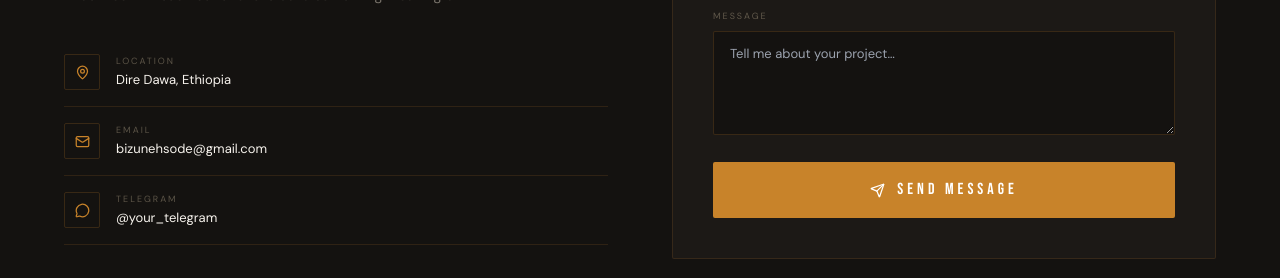
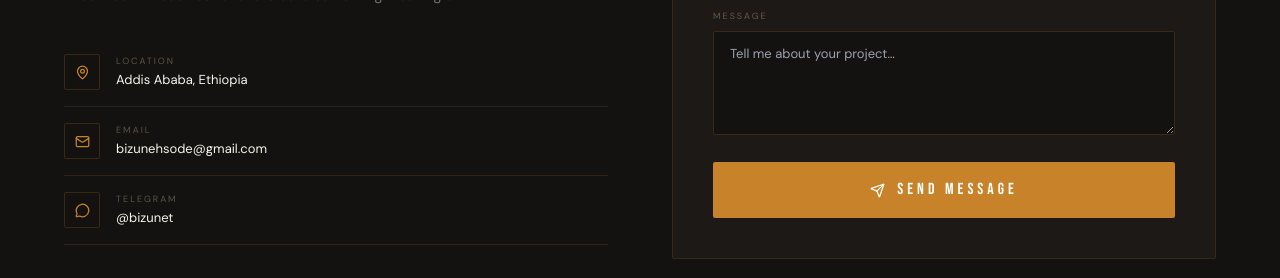
Before and after one commit to Bizunet/my-portfolio, a React (Vite) app: page / in a window 1280 px wide. Shown: the part 6044-6322 px from the top of the page. Built offline with nearby package versions, Linux system fonts and the light colour scheme; no server answers.

Commit message:
Update contact information in Contact component

```diff
--- a/src/components/Contact.jsx
+++ b/src/components/Contact.jsx
@@ -87,7 +87,7 @@
                 {
                   icon: <MapPin size={15} />,
                   label: "Location",
-                  value: "Dire Dawa, Ethiopia",
+                  value: "Addis Ababa, Ethiopia",
                 },
                 {
                   icon: <Mail size={15} />,
@@ -97,7 +97,7 @@
                 {
                   icon: <MessageCircle size={15} />,
                   label: "Telegram",
-                  value: "@your_telegram",
+                  value: "@bizunet",
                 },
               ].map((r) => (
                 <div
```
